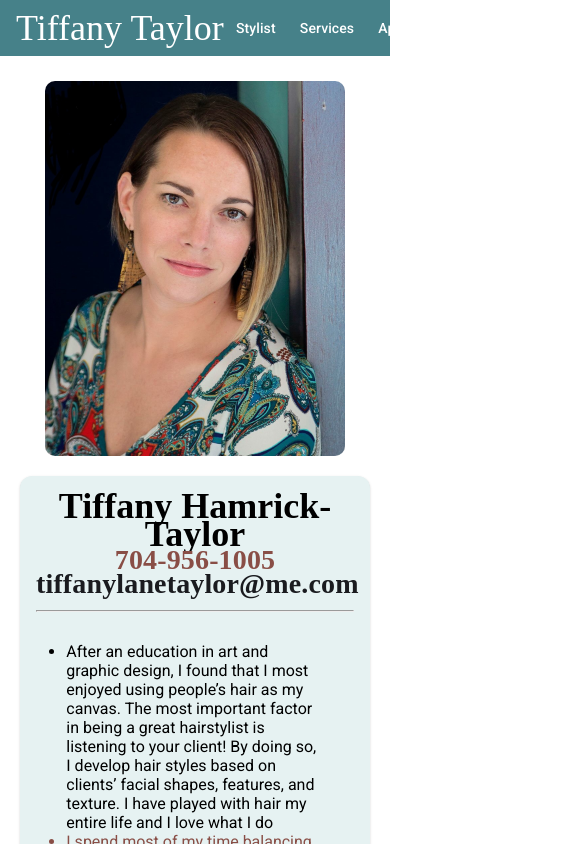
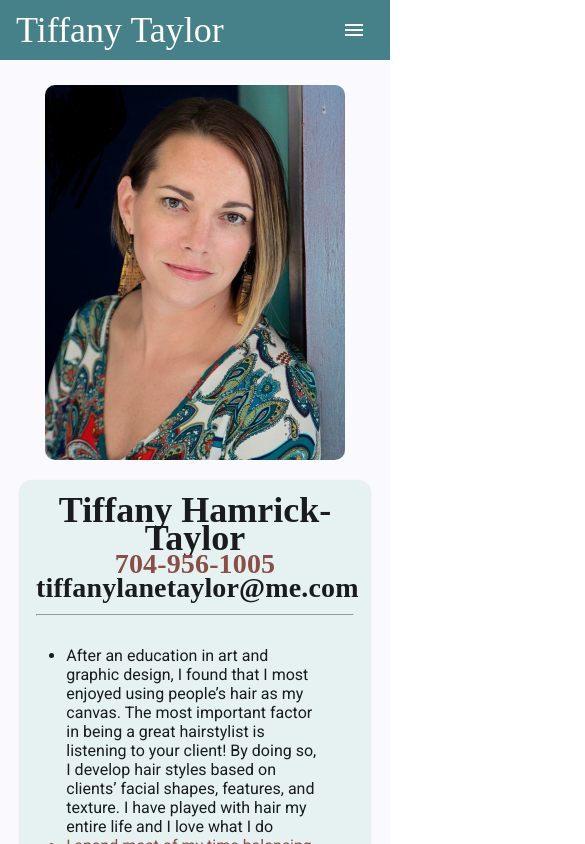
Before and after one commit to hhamrick/tiff-taylor-hair, an Angular app: page / in a window 390 px wide. Shown: the top 844 px of the page, 585 px wide, since content can reach past the window. Built offline with nearby package versions, Linux system fonts and the light colour scheme; a web font is replaced by a local one.

Commit message:
Mobile sidenav

```diff
--- a/src/app/app.component.html
+++ b/src/app/app.component.html
@@ -1,16 +1,29 @@
 <mat-toolbar>
   <span class="title">Tiffany Taylor</span>
   <span class="spacer"></span>
-  <!-- <nav *ngIf="!isMobile"> -->
-  <nav>
-    <!-- <button mat-button routerLink="/">Home</button> -->
+  <nav *ngIf="!isMobile">
     <button mat-button routerLink="/">Stylist</button>
     <button mat-button routerLink="/services">Services</button>
     <button mat-button routerLink="/appointments">Appointments</button>
     <button mat-button routerLink="/cancellations">Cancellations</button>
   </nav>
+  <button mat-icon-button *ngIf="isMobile" (click)="sidenav.toggle()">
+    <mat-icon>menu</mat-icon>
+  </button>
 </mat-toolbar>
 
-<div class="content">
-  <router-outlet />
-</div>
+<mat-sidenav-container>
+  <mat-sidenav #sidenav position="end" mode="over">
+    <mat-nav-list>
+      <a mat-list-item routerLink="/" (click)="sidenav.close()">Stylist</a>
+      <a mat-list-item routerLink="/services" (click)="sidenav.close()">Services</a>
+      <a mat-list-item routerLink="/appointments" (click)="sidenav.close()">Appointments</a>
+      <a mat-list-item routerLink="/cancellations" (click)="sidenav.close()">Cancellations</a>
+    </mat-nav-list>
+  </mat-sidenav>
+  <mat-sidenav-content>
+    <div class="content">
+      <router-outlet />
+    </div>
+  </mat-sidenav-content>
+</mat-sidenav-container>
--- a/src/app/app.component.scss
+++ b/src/app/app.component.scss
@@ -1,8 +1,18 @@
 @use '@angular/material' as mat;
 
 mat-toolbar {
+    height: 60px;
     background: #468189;
     color: white;
+}
+
+mat-sidenav {
+    width: auto;
+    background-color: #e6f2f2;
+}
+
+mat-nav-list {
+    padding: 10px;
 }
 
 button {
@@ -24,4 +34,5 @@ button {
 
 .content {
     padding: 5px 16px;
+    min-height: calc(100vh - 70px);
 }
--- a/src/app/app.component.ts
+++ b/src/app/app.component.ts
@@ -1,21 +1,28 @@
-import { Component, HostListener } from '@angular/core';
+import { Component, HostListener, ViewChild } from '@angular/core';
 import { RouterLink, RouterOutlet } from '@angular/router';
 import { CommonModule } from '@angular/common';
 import { MatToolbarModule } from '@angular/material/toolbar';
 import { MatButtonModule } from '@angular/material/button';
+import { MatIconModule } from '@angular/material/icon';
+import { MatSidenav, MatSidenavModule } from '@angular/material/sidenav';
+import { MatListModule } from '@angular/material/list';
 
 
 @Component({
   selector: 'app-root',
-  imports: [RouterOutlet, RouterLink, CommonModule, MatToolbarModule, MatButtonModule],
+  imports: [RouterOutlet, RouterLink, CommonModule, MatToolbarModule, MatButtonModule, MatIconModule, MatSidenavModule, MatListModule],
   templateUrl: './app.component.html',
   styleUrl: './app.component.scss'
 })
 export class AppComponent {
+  @ViewChild('sidenav') sidenav!: MatSidenav;
   isMobile: boolean = window.innerWidth < 600;
 
   @HostListener('window:resize', ['$event'])
   onResize() {
     this.isMobile = window.innerWidth < 600;
+    if (!this.isMobile) {
+      this.sidenav.close();
+    }
   }
 }
```
